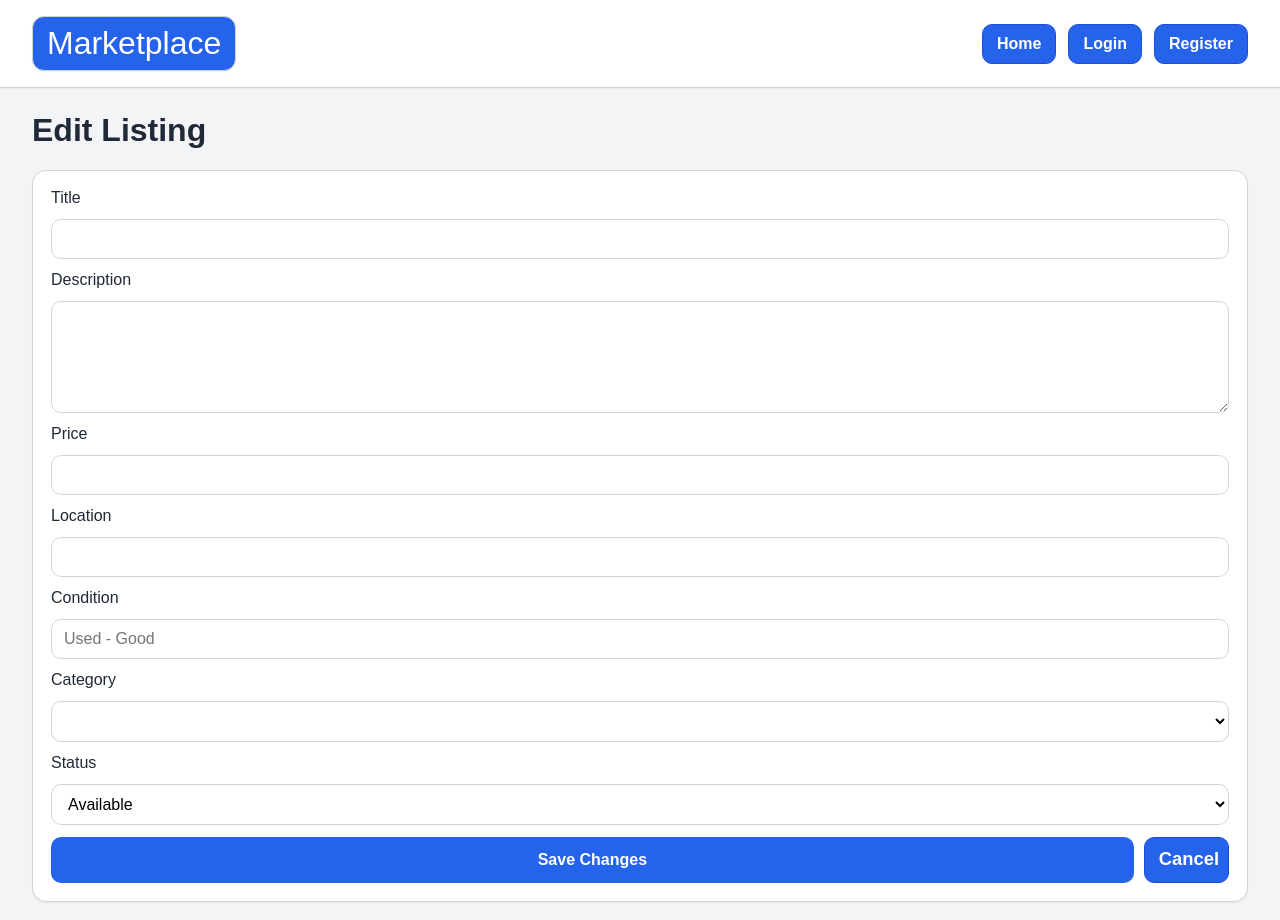
After one commit to sonnyDmg/marketplace, a Flask app: template templates/edit_listing.html in a window 1280 px wide. The commit adds this page. Run offline with Flask 3, Linux system fonts and the light colour scheme; the template is opened without the code that fills it, so the values that code supplies are empty.

Commit message:
UI updates, can edit or delete a listing now

```diff
--- a/app.py
+++ b/app.py
@@ -364,6 +364,149 @@ def conversation(other_user_id):
         chat_messages=chat_messages
     )
 
+@app.route('/listing/<int:listing_id>/edit', methods=['GET', 'POST'])
+@login_required
+def edit_listing(listing_id):
+    conn = get_db_connection()
+    cur = conn.cursor(dictionary=True)
+
+    cur.execute(
+        '''
+        SELECT *
+        FROM listings
+        WHERE id = %s AND user_id = %s
+        ''',
+        (listing_id, session['user_id'])
+    )
+    listing = cur.fetchone()
+
+    if not listing:
+        cur.close()
+        conn.close()
+        flash('Listing not found or you do not have permission to edit it.')
+        return redirect(url_for('home'))
+
+    cur.execute('SELECT id, name FROM categories ORDER BY name')
+    categories = cur.fetchall()
+
+    if request.method == 'POST':
+        title = request.form['title'].strip()
+        description = request.form.get('description', '').strip()
+        price_raw = request.form['price'].strip()
+        location = request.form.get('location', '').strip()
+        item_condition = request.form.get('item_condition', '').strip()
+        category_id = request.form.get('category_id', type=int)
+        status = request.form.get('status', 'available').strip()
+
+        if not title or not price_raw or not category_id:
+            flash('Title, price, and category are required.')
+            cur.close()
+            conn.close()
+            return render_template('edit_listing.html', listing=listing, categories=categories)
+
+        try:
+            price = Decimal(price_raw)
+        except Exception:
+            flash('Enter a valid price.')
+            cur.close()
+            conn.close()
+            return render_template('edit_listing.html', listing=listing, categories=categories)
+
+        if status not in ['available', 'pending', 'sold']:
+            status = 'available'
+
+        cur2 = conn.cursor()
+        cur2.execute(
+            '''
+            UPDATE listings
+            SET category_id = %s,
+                title = %s,
+                description = %s,
+                price = %s,
+                location = %s,
+                item_condition = %s,
+                status = %s
+            WHERE id = %s AND user_id = %s
+            ''',
+            (
+                category_id,
+                title,
+                description,
+                price,
+                location,
+                item_condition,
+                status,
+                listing_id,
+                session['user_id']
+            )
+        )
+        conn.commit()
+
+        cur2.close()
+        cur.close()
+        conn.close()
+
+        flash('Listing updated.')
+        return redirect(url_for('listing_detail', listing_id=listing_id))
+
+    cur.close()
+    conn.close()
+    return render_template('edit_listing.html', listing=listing, categories=categories)
+
+@app.route('/listing/<int:listing_id>/delete', methods=['POST'])
+@login_required
+def delete_listing(listing_id):
+    conn = get_db_connection()
+    cur = conn.cursor()
+
+    cur.execute(
+        '''
+        DELETE FROM listings
+        WHERE id = %s AND user_id = %s
+        ''',
+        (listing_id, session['user_id'])
+    )
+    conn.commit()
+
+    deleted = cur.rowcount
+
+    cur.close()
+    conn.close()
+
+    if deleted:
+        flash('Listing deleted.')
+    else:
+        flash('Listing not found or you do not have permission to delete it.')
+
+    return redirect(url_for('my_listings'))
+
+@app.route('/my-listings')
+@login_required
+def my_listings():
+    conn = get_db_connection()
+    cur = conn.cursor(dictionary=True)
+    cur.execute(
+    '''
+    SELECT l.id, l.title, l.price, l.status, c.name AS category_name, l.created_at,
+           (
+               SELECT li.image_path
+               FROM listing_images li
+               WHERE li.listing_id = l.id
+               ORDER BY li.id
+               LIMIT 1
+           ) AS cover_image
+    FROM listings l
+    JOIN categories c ON l.category_id = c.id
+    WHERE l.user_id = %s
+    ORDER BY l.created_at DESC
+    ''',
+    (session['user_id'],)
+)
+    listings = cur.fetchall()
+    cur.close()
+    conn.close()
+    return render_template('my_listings.html', listings=listings)
+
 @app.route('/create', methods=['GET', 'POST'])
 @login_required
 def create_listing():
@@ -403,6 +546,7 @@ def create_listing():
             (session['user_id'], category_id, title, description, price, location, item_condition)
         )
         new_id = cur2.lastrowid
+
         files = request.files.getlist('images')
         for file in files:
             if file and file.filename:
@@ -433,34 +577,5 @@ def create_listing():
     conn.close()
     return render_template('create_listing.html', categories=categories)
 
-
-@app.route('/my-listings')
-@login_required
-def my_listings():
-    conn = get_db_connection()
-    cur = conn.cursor(dictionary=True)
-    cur.execute(
-    '''
-    SELECT l.id, l.title, l.price, l.status, c.name AS category_name, l.created_at,
-           (
-               SELECT li.image_path
-               FROM listing_images li
-               WHERE li.listing_id = l.id
-               ORDER BY li.id
-               LIMIT 1
-           ) AS cover_image
-    FROM listings l
-    JOIN categories c ON l.category_id = c.id
-    WHERE l.user_id = %s
-    ORDER BY l.created_at DESC
-    ''',
-    (session['user_id'],)
-)
-    listings = cur.fetchall()
-    cur.close()
-    conn.close()
-    return render_template('my_listings.html', listings=listings)
-
-
 if __name__ == '__main__':
     app.run(debug=True)
--- a/static/styles.css
+++ b/static/styles.css
@@ -483,3 +483,40 @@ button {
   position: relative;
   z-index: 1;
 }
+
+.button-row form {
+  margin: 0;
+}
+
+.button-row form button {
+  width: auto;
+}
+
+.button-row {
+  display: flex;
+  gap: 10px;
+  align-items: center;
+}
+
+.button-row a,
+.button-row button {
+  display: inline-flex;
+  align-items: center;
+  justify-content: center;
+  min-width: 78px;
+  height: 46px;
+  padding: 0 16px;
+  box-sizing: border-box;
+  border-radius: 10px;
+  font-weight: 600;
+  font-size: 1rem;
+  text-decoration: none;
+}
+
+.button-row form {
+  margin: 0;
+}
+
+.button-row form button {
+  width: auto;
+}
--- /dev/null
+++ b/templates/edit_listing.html
@@ -0,0 +1,42 @@
+{% extends 'base.html' %}
+{% block content %}
+<h1>Edit Listing</h1>
+
+<form method="post" class="panel form-card">
+  <label>Title</label>
+  <input type="text" name="title" value="{{ listing.title }}" required>
+
+  <label>Description</label>
+  <textarea name="description" rows="5">{{ listing.description }}</textarea>
+
+  <label>Price</label>
+  <input type="number" step="0.01" name="price" value="{{ listing.price }}" required>
+
+  <label>Location</label>
+  <input type="text" name="location" value="{{ listing.location or '' }}">
+
+  <label>Condition</label>
+  <input type="text" name="item_condition" value="{{ listing.item_condition or '' }}" placeholder="Used - Good">
+
+  <label>Category</label>
+  <select name="category_id" required>
+    {% for category in categories %}
+      <option value="{{ category.id }}" {% if listing.category_id == category.id %}selected{% endif %}>
+        {{ category.name }}
+      </option>
+    {% endfor %}
+  </select>
+
+  <label>Status</label>
+  <select name="status">
+    <option value="available" {% if listing.status == 'available' %}selected{% endif %}>Available</option>
+    <option value="pending" {% if listing.status == 'pending' %}selected{% endif %}>Pending</option>
+    <option value="sold" {% if listing.status == 'sold' %}selected{% endif %}>Sold</option>
+  </select>
+
+  <div class="button-row">
+    <button type="submit">Save Changes</button>
+    <a class="conversation-link" href="{{ url_for('listing_detail', listing_id=listing.id) }}">Cancel</a>
+  </div>
+</form>
+{% endblock %}
```
Also changed, not shown: templates/listing_detail.html (+11 -0 lines), templates/my_listings.html (+14 -0 lines).
